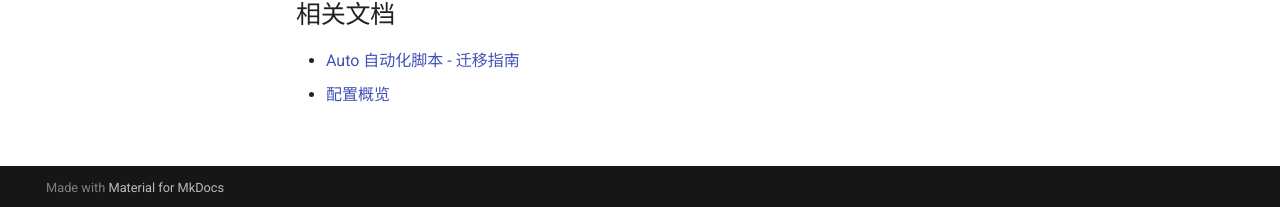
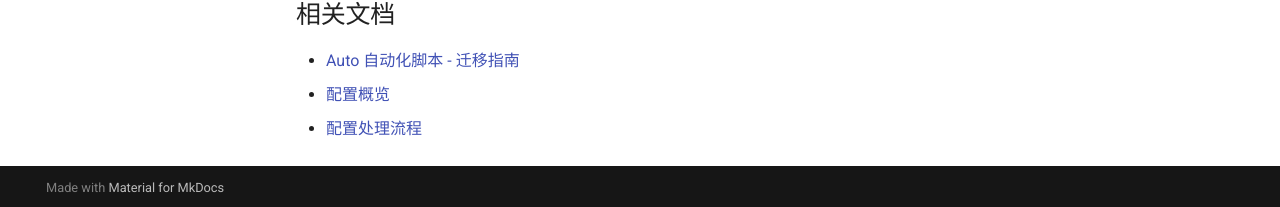
Before and after one commit to Kie-Chi/DNS-BUILDER, an MkDocs documentation site: the page built from doc/old/index.md, in a window 1280 px wide and 1397 px high. Shown: the part 1187-1394 px from the top of the window. Built offline with MkDocs 1.6.1 and Material for MkDocs 9.7.7, drawn with Linux system fonts in a browser that asks for light colours.

Commit message:
fix(doc): fix out-of-date link in docs.

```diff
--- a/doc/old/index.md
+++ b/doc/old/index.md
@@ -41,5 +41,6 @@
 
 ## 相关文档
 
-- [Auto 自动化脚本 - 迁移指南](../config/auto.md#迁移指南从推导式语法)
+- [Auto 自动化脚本 - 迁移指南](../config/auto.md)
 - [配置概览](../config/index.md)
+- [配置处理流程](../config/processing-pipeline.md)
```
Also changed, not shown: doc/rule/merge-and-override.md (+0 -1 lines).
